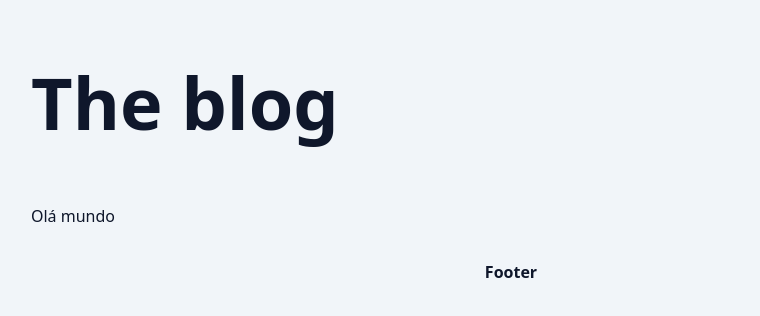
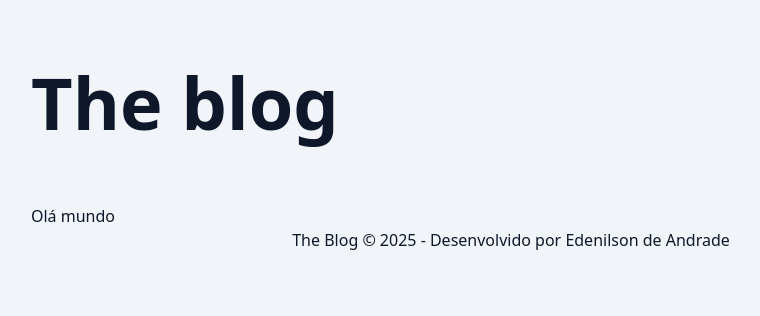
Before and after one commit to EdenilsonAndrade/blog-next-react, a Next.js app: page /about in a window 1280 px wide. Shown: the top 316 px of the page, without its empty margins (129-889 px from the left). Built offline with nearby package versions, Linux system fonts and the light colour scheme.

Commit message:
feat: add Footer component

```diff
--- a/src/app/layout.tsx
+++ b/src/app/layout.tsx
@@ -2,6 +2,7 @@ import type { Metadata } from 'next';
 import './globals.css';
 import { Container } from '@/components/Container';
 import { Header } from '@/components/Header';
+import { Footer } from '@/components/Footer';
 
 export const metadata: Metadata = {
   title: {
@@ -22,9 +23,7 @@ export default function RootLayout({ children }: Readonly<RootLayoutProps>) {
         <Container>
           <Header />
           {children}
-          <footer>
-            <p className='text-6x1 font-bold text-center py-8'>Footer</p>
-          </footer>
+          <Footer />
         </Container>
       </body>
     </html>
--- /dev/null
+++ b/src/components/Footer/index.tsx
@@ -0,0 +1,16 @@
+import Link from 'next/link';
+
+export function Footer() {
+  return (
+    <footer className='pb-16 text-center'>
+      <Link
+        href='https://www.linkedin.com/in/edenilson-de-andrade-276881110/'
+        target='_blank'
+        rel='noopener noreferrer'
+      >
+        The Blog &copy; {new Date().getFullYear()} - Desenvolvido por Edenilson
+        de Andrade
+      </Link>
+    </footer>
+  );
+}
--- a/src/components/Header/index.tsx
+++ b/src/components/Header/index.tsx
@@ -12,7 +12,7 @@ export function Header() {
           'lg:text-7xl/normal lg:py-12',
         )}
       >
-        <Link href='#'>The blog</Link>
+        <Link href='/'>The blog</Link>
       </h1>
     </header>
   );
--- a/src/components/PostsLIst/index.tsx
+++ b/src/components/PostsLIst/index.tsx
@@ -6,7 +6,7 @@ export async function PostsList() {
   const posts = await findAllPublicPosts();
 
   return (
-    <div className='grid grid-cols-1 gap-8 sm:grid-cols-2 lg:grid-cols-3'>
+    <div className='grid grid-cols-1 mb-16 gap-8 sm:grid-cols-2 lg:grid-cols-3'>
       {posts.slice(1).map(post => {
         const postLink = `/post/${post.slug}`;
         return (
```
